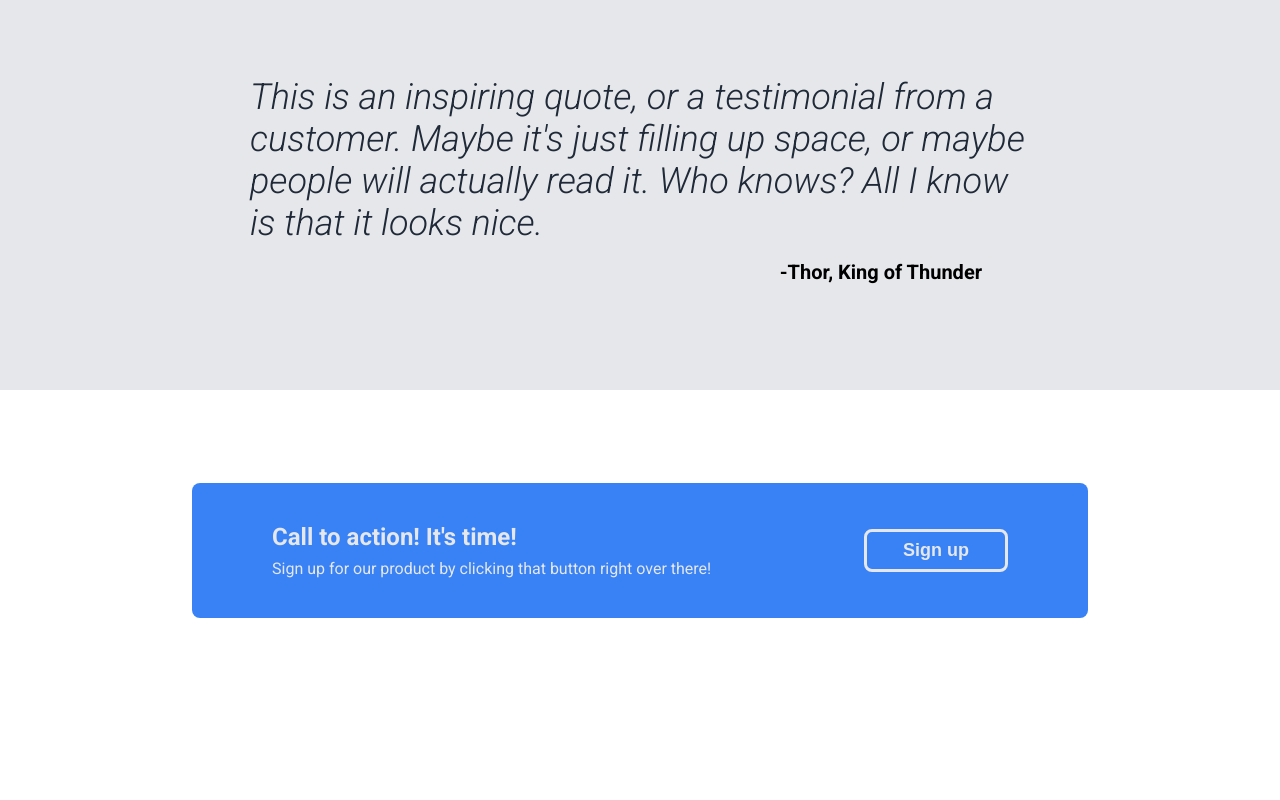
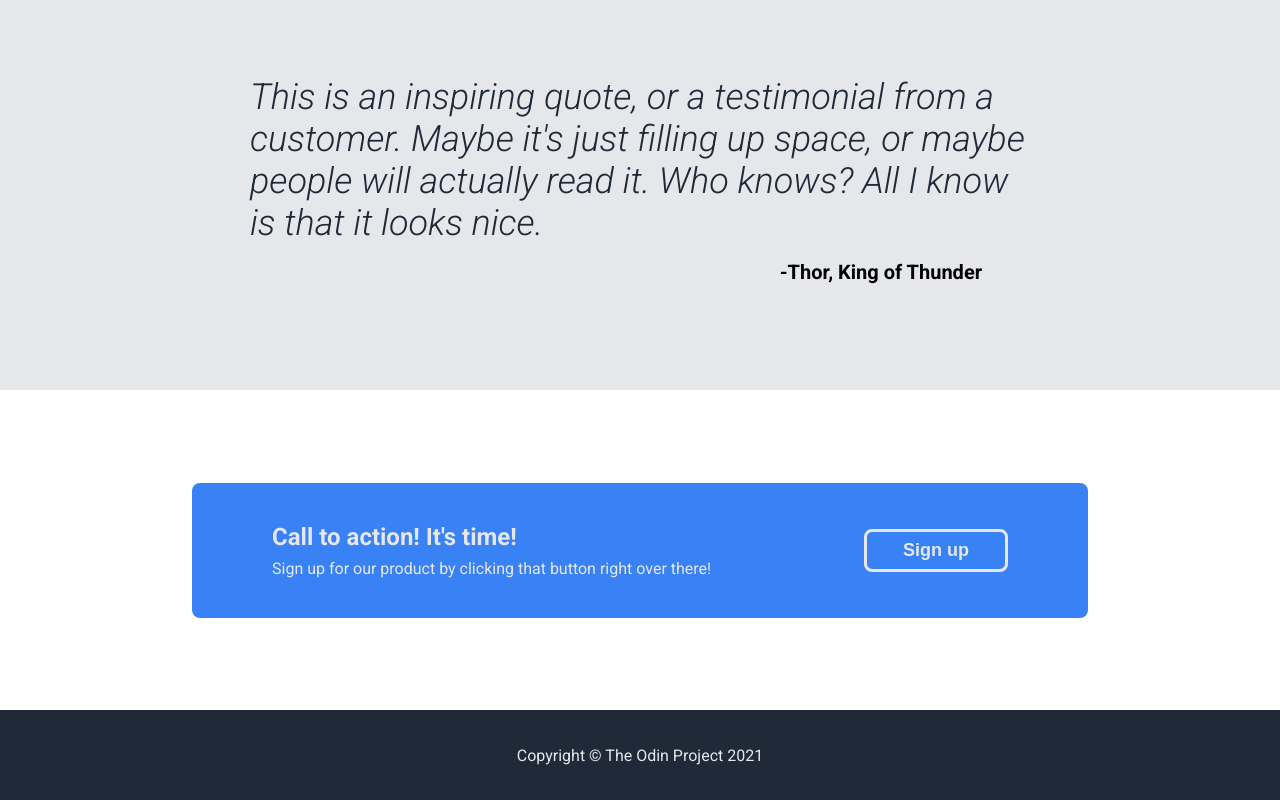
Before and after one commit to farah040/landing-page, a plain HTML site: page index.html in a window 1280 px wide. Shown: the part 930-1730 px from the top of the page. Before the commit the page ends 1640 px from the top, so only its background shows below. Drawn offline with Linux system fonts and the light colour scheme.

Commit message:
Add footer

```diff
--- a/index.html
+++ b/index.html
@@ -62,7 +62,7 @@
         </div>
 
         <div class="footer">
-
+            <p>Copyright &copy; The Odin Project 2021</p>
         </div>
     </body>
 </html>
--- a/style.css
+++ b/style.css
@@ -176,3 +176,12 @@ body {
     font-size: 1.125rem;
     cursor: pointer;
 }
+
+.footer {
+    height: 90px;
+    background-color: #1F2937;
+    color: #E5E7EB;
+    display: flex;
+    justify-content: center;
+    align-items: center;
+}
```
